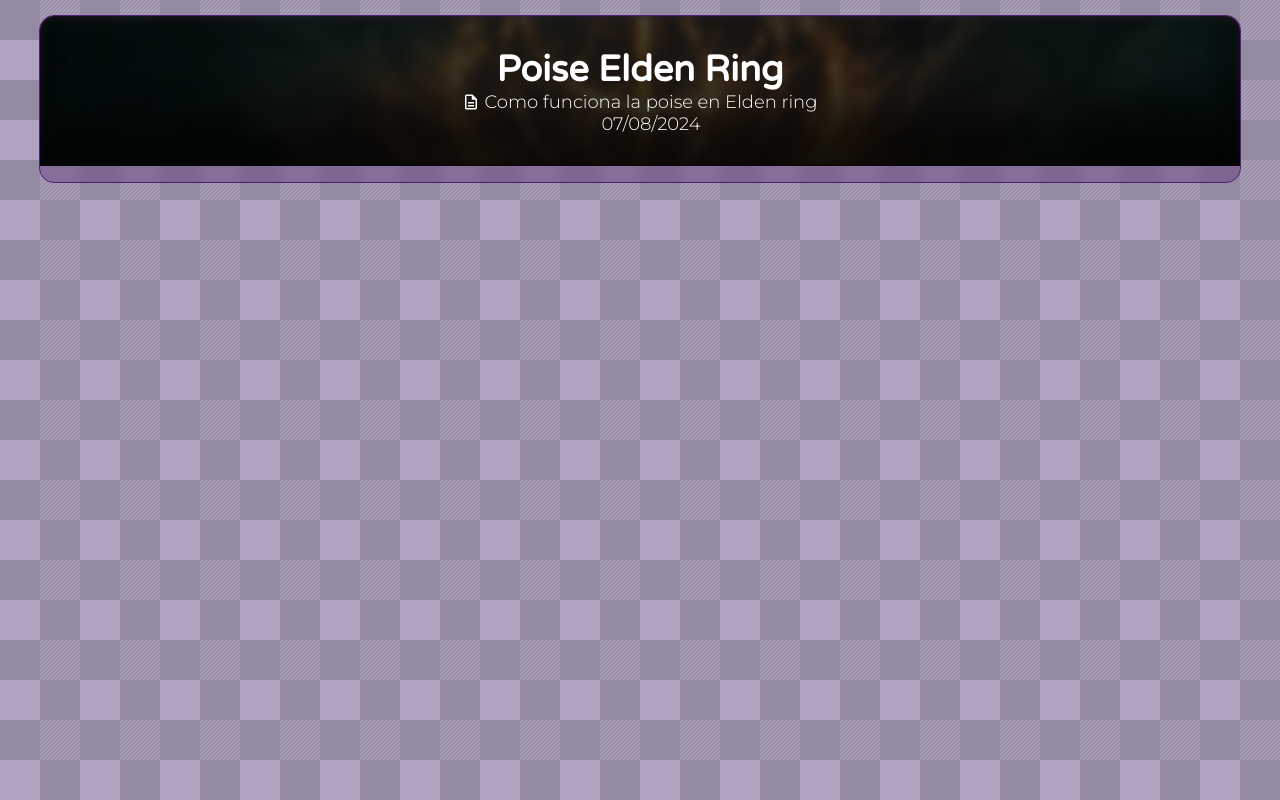
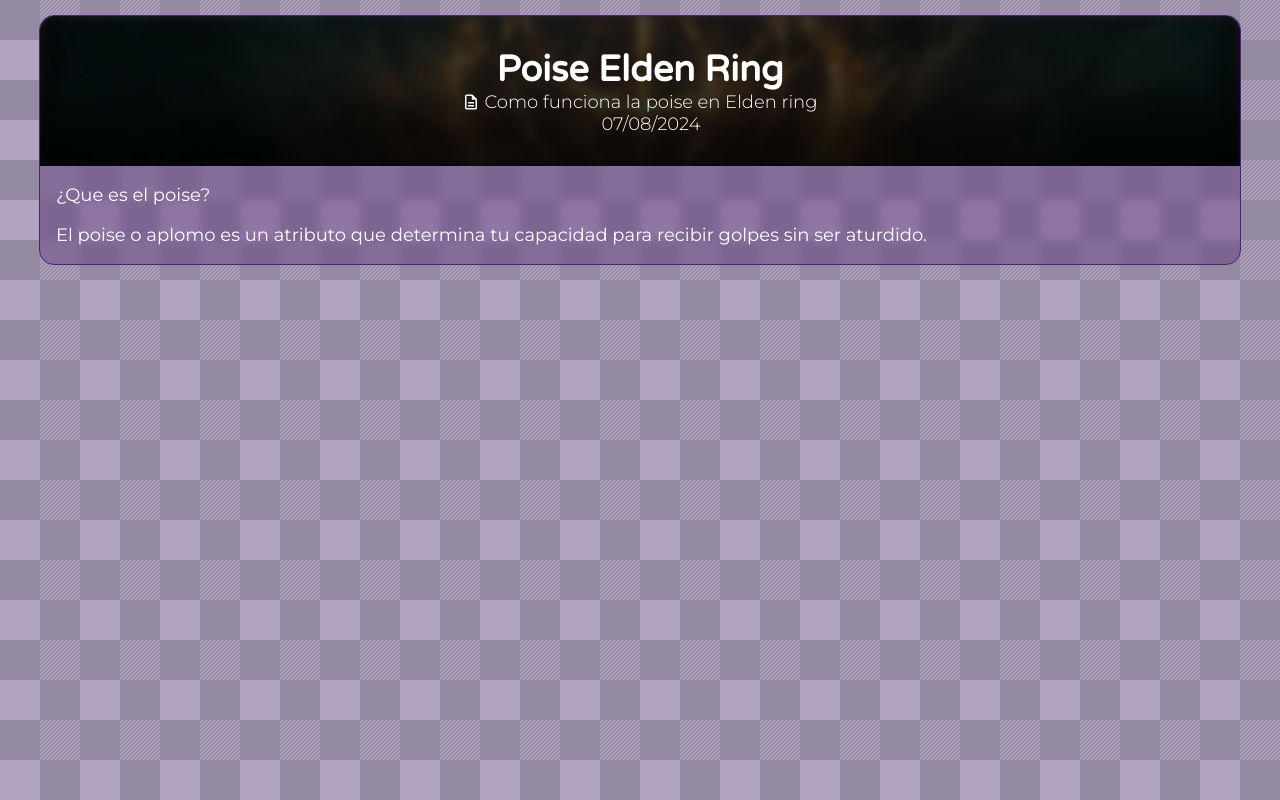
Before and after one commit to GoldAurum/goldaurum.github.io, an Astro site: page /blog/poise-elden-ring in a window 1280 px wide. Built offline with nearby package versions, Linux system fonts and the light colour scheme; Astro itself is replaced by a stand-in of ours; some icons are missing.

Commit message:
Update Poise-Elden-Ring.md

```diff
--- a/src/content/blog/Poise-Elden-Ring.md
+++ b/src/content/blog/Poise-Elden-Ring.md
@@ -5,3 +5,6 @@
 slug: 'poise-elden-ring'
 image: '/assets/Y5RHNmzAtc6sRYwZlYiKHAxN.png'
 ---
+¿Que es el poise?
+
+El poise o aplomo es un atributo que determina tu capacidad para recibir golpes sin ser aturdido.
```
